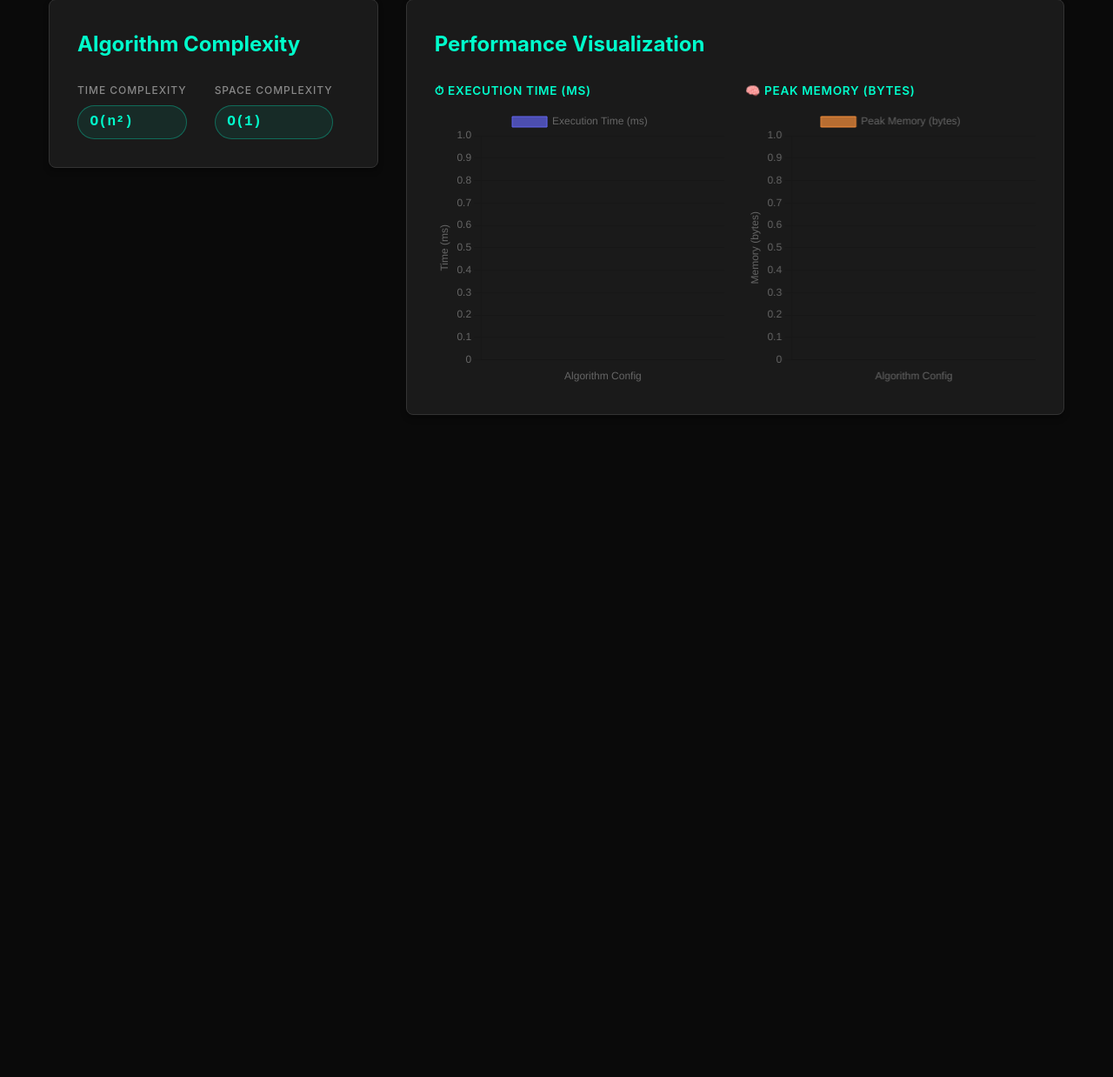
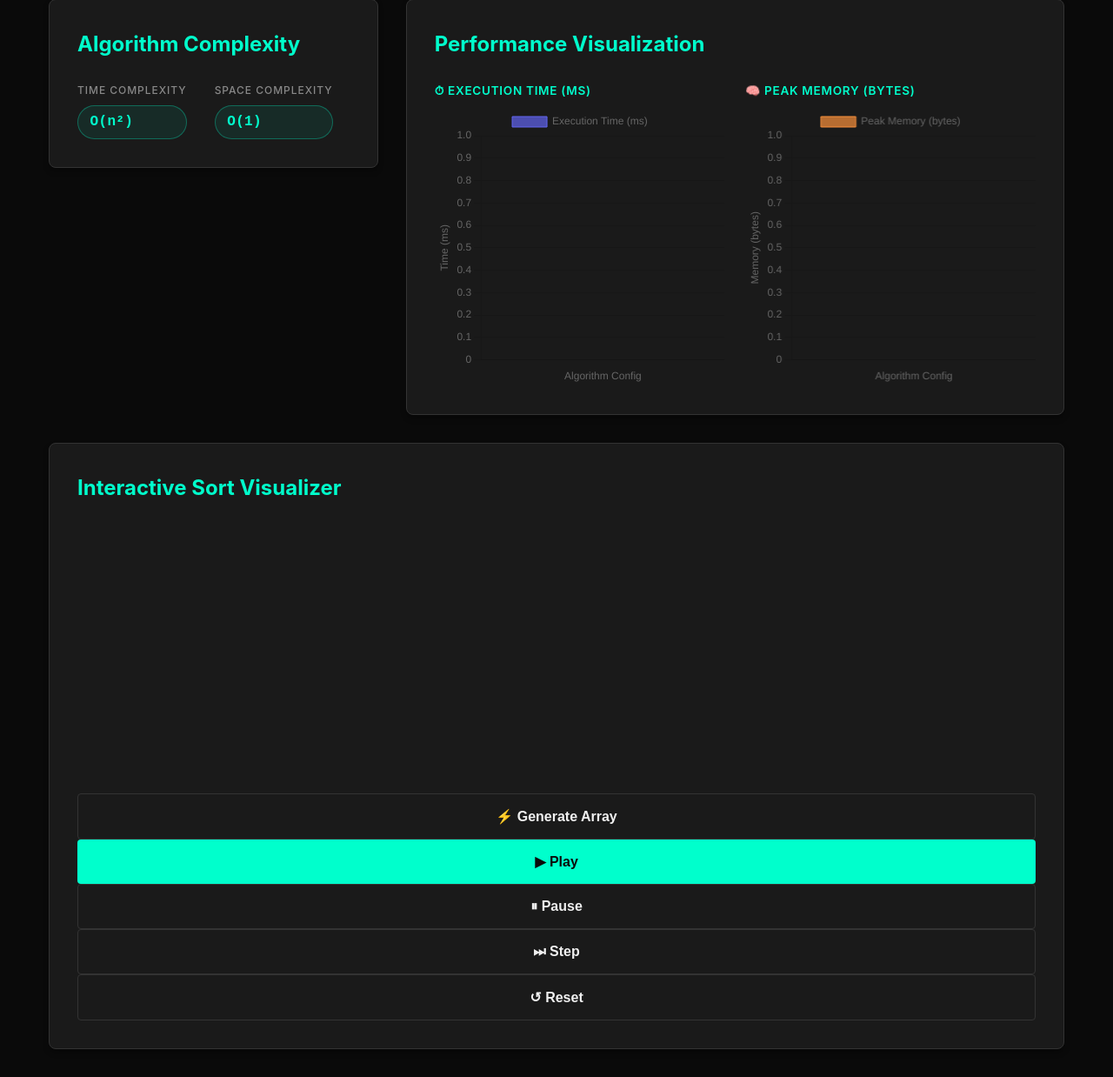
Before and after one commit to s4meer-dev/CFAI-Project, a Flask app: page / in a window 1280 px wide. Shown: the part 1071-2309 px from the top of the page at 87% size. Before the commit the page ends 1548 px from the top, so only its background shows below. Run offline with Flask 3, Linux system fonts and the light colour scheme; a map, chart or similar area stays blank.

Commit message:
feat(html): add sorting visualizer section to page

```diff
--- a/templates/index.html
+++ b/templates/index.html
@@ -119,6 +119,18 @@
                 </div>
             </div>
         </section>
+
+        <section id="visualizer-section" class="card" style="grid-column: 1 / -1;">
+            <h2>Interactive Sort Visualizer</h2>
+            <canvas id="sortCanvas" height="300"></canvas>
+            <div class="visualizer-controls">
+                <button id="viz-generate" class="btn-secondary">⚡ Generate Array</button>
+                <button id="viz-play" class="btn-primary">▶ Play</button>
+                <button id="viz-pause" class="btn-secondary">⏸ Pause</button>
+                <button id="viz-step" class="btn-secondary">⏭ Step</button>
+                <button id="viz-reset" class="btn-secondary">↺ Reset</button>
+            </div>
+        </section>
     </main>
     <script src="{{ url_for('static', filename='js/main.js') }}"></script>
 </body>
```
